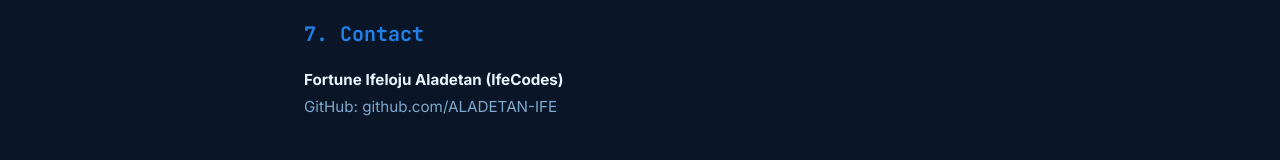
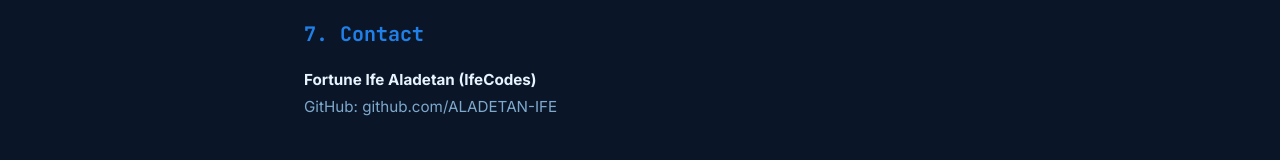
Before and after one commit to ALADETAN-IFE/repoguard-site, a Next.js app: page /privacy in a window 1280 px wide. Shown: the part 2249-2409 px from the top of the page. Built offline with nearby package versions, Linux system fonts and the light colour scheme.

Commit message:
fix: correct name spelling in contact section of Privacy Policy

```diff
--- a/src/app/privacy/page.tsx
+++ b/src/app/privacy/page.tsx
@@ -63,7 +63,7 @@ export default function PrivacyPage() {
 
         <h2>7. Contact</h2>
         <p>
-          <strong>Fortune Ifeloju Aladetan (IfeCodes)</strong><br />
+          <strong>Fortune Ife Aladetan (IfeCodes)</strong><br />
           GitHub: <a href="https://github.com/ALADETAN-IFE" style={{color:"var(--blue)"}}>github.com/ALADETAN-IFE</a>
         </p>
 
```
